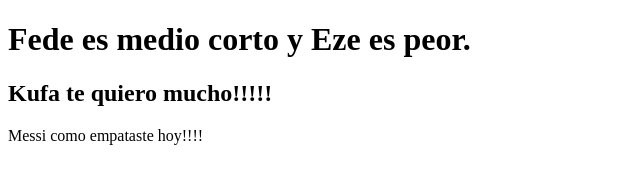
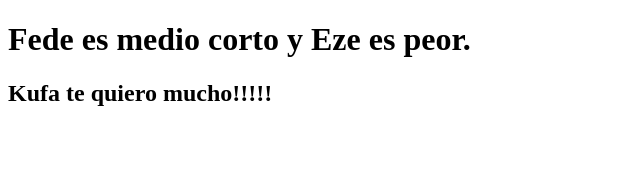
Before and after one commit to Max-1992/Curso-GitHub, a plain HTML site: page index.html in a window 1280 px wide. Shown: the whole page, without its empty margins (0-640 px from the left). Drawn offline with Linux system fonts and the light colour scheme.

Commit message:
Borra el texto de messi

```diff
--- a/index.html
+++ b/index.html
@@ -16,9 +16,5 @@
         Kufa te quiero mucho!!!!!
     </h2>
 
-    <p>
-        Messi como empataste hoy!!!!
-    </p>
-
 </body>
 </html>
```
